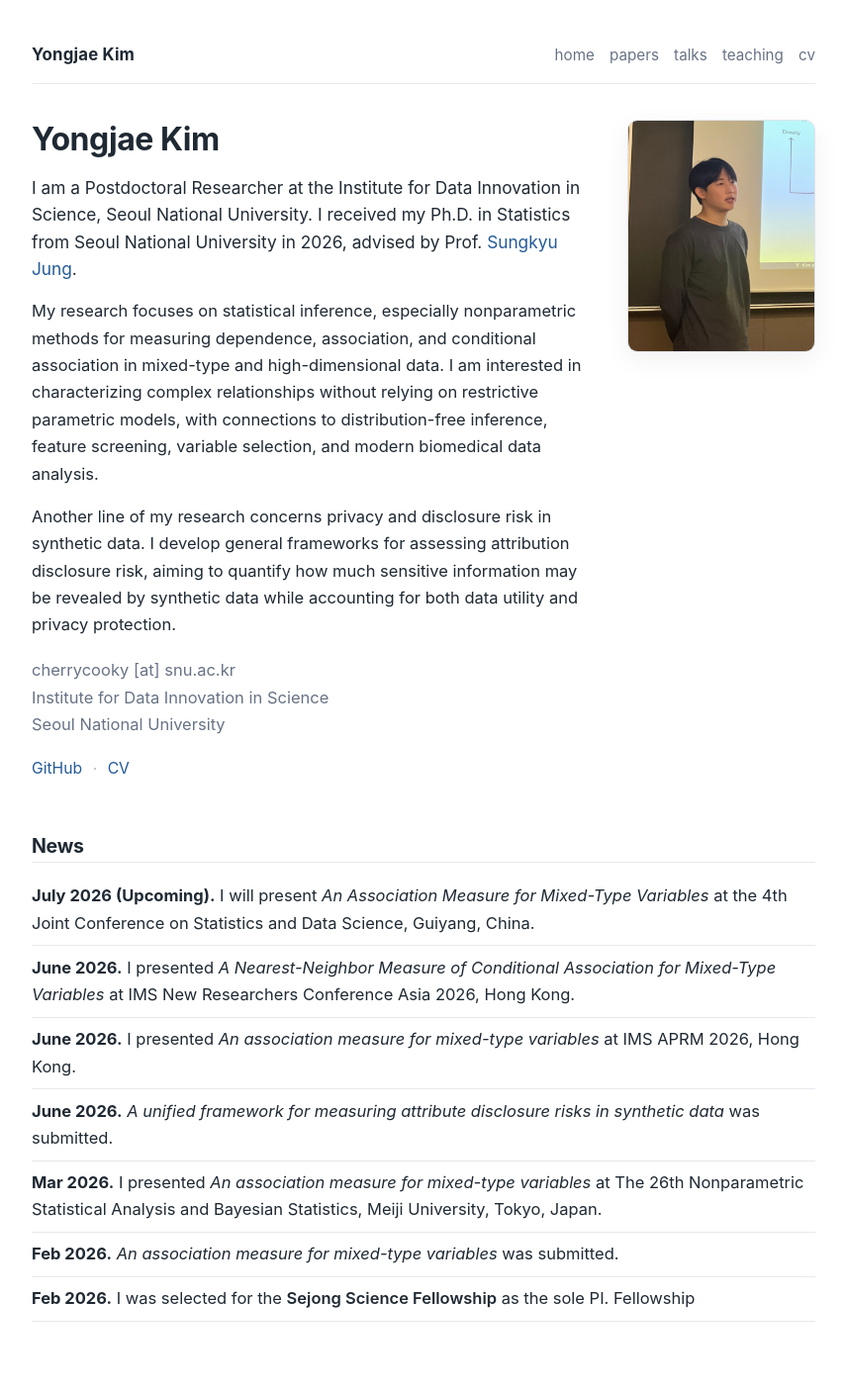
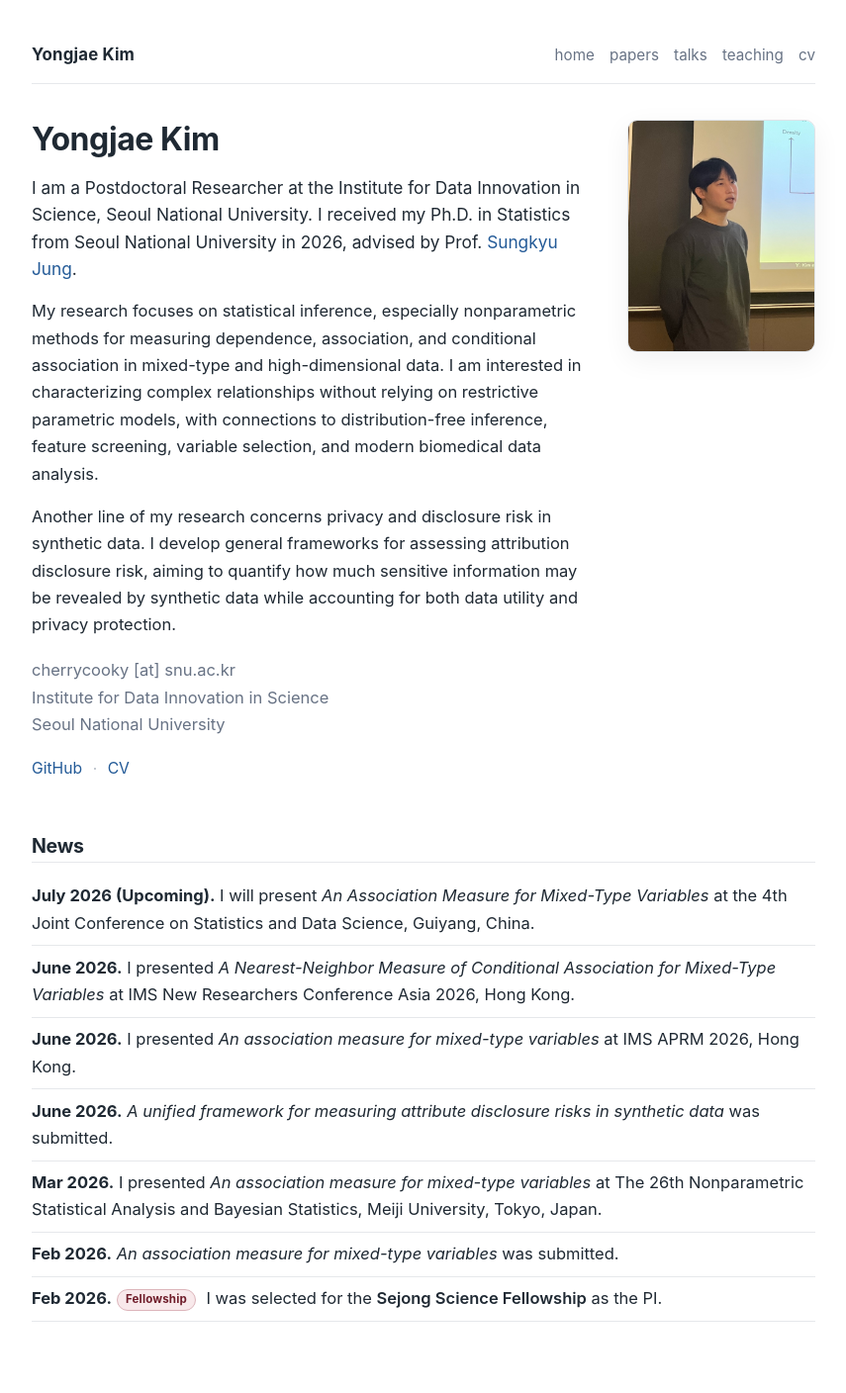
Before and after one commit to cherrrycooky/cherrrycooky.github.io, a Jekyll site: the page built from index.markdown, in a window 1280 px wide. Shown: the whole page at 99% size, without its empty margins (212-1067 px from the left). Built offline with Jekyll 4.4.1, drawn with Linux system fonts in a browser that asks for light colours.

Commit message:
Update index.markdown

```diff
--- a/index.markdown
+++ b/index.markdown
@@ -45,6 +45,6 @@
     <li><span class="news-date">June 2026.</span> <em>A unified framework for measuring attribute disclosure risks in synthetic data</em> was submitted.</li>
     <li><span class="news-date">Mar 2026.</span> I presented <em>An association measure for mixed-type variables</em> at The 26th Nonparametric Statistical Analysis and Bayesian Statistics, Meiji University, Tokyo, Japan.</li>
     <li><span class="news-date">Feb 2026.</span> <em>An association measure for mixed-type variables</em> was submitted.</li>
-    <li class="news-highlight"> <span class="news-date">Feb 2026.</span> I was selected for the <strong>Sejong Science Fellowship</strong> as the sole PI. <span class="news-badge">Fellowship</span> </li>
+    <li class="news-highlight"> <span class="news-date">Feb 2026.</span> <span class="tag tag-fellowship">Fellowship</span> I was selected for the <strong>Sejong Science Fellowship</strong> as the PI. </li>
   </ul>
 </section>
```
